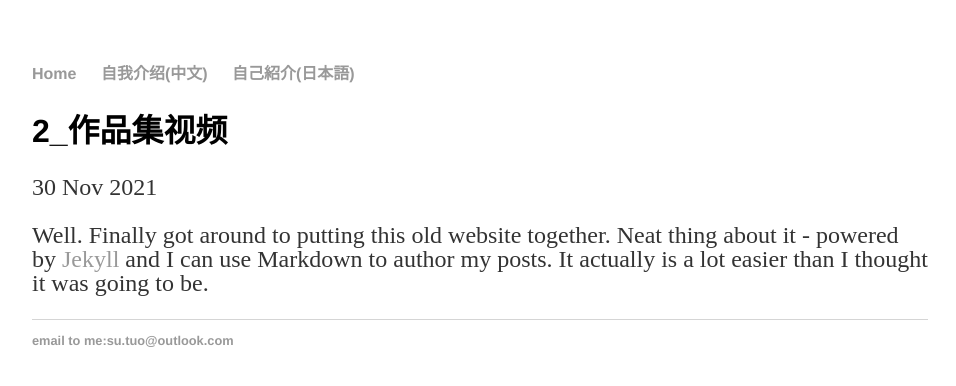
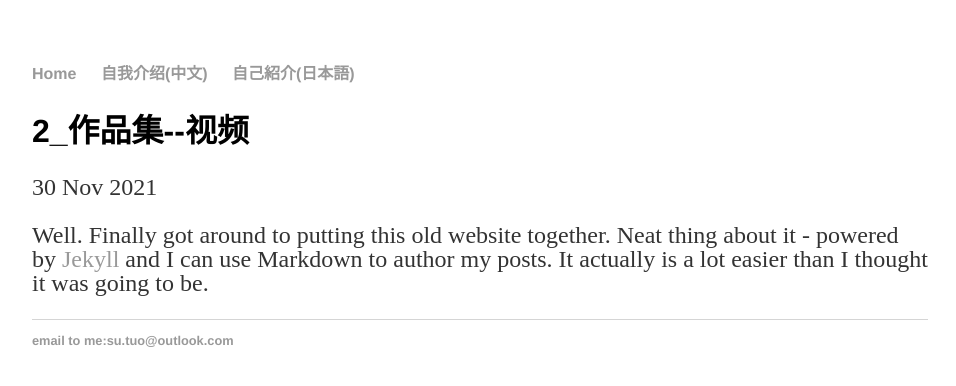
Before and after one commit to SotakuStudio/SotakuStudio.github.io, a Jekyll site: the page built from _posts/2021-11-30-chnmovie.md, in a window 1280 px wide. Shown: the top 386 px of the page, without its empty margins (160-1116 px from the left). Built offline with Jekyll 4.4.1, drawn with Linux system fonts in a browser that asks for light colours.

```diff
--- a/_posts/2021-11-30-chnmovie.md
+++ b/_posts/2021-11-30-chnmovie.md
@@ -1,6 +1,6 @@
 ---
 layout: post
-title: "2_作品集视频"
+title: "2_作品集--视频"
 date: 2021-11-30
 ---
 
```
